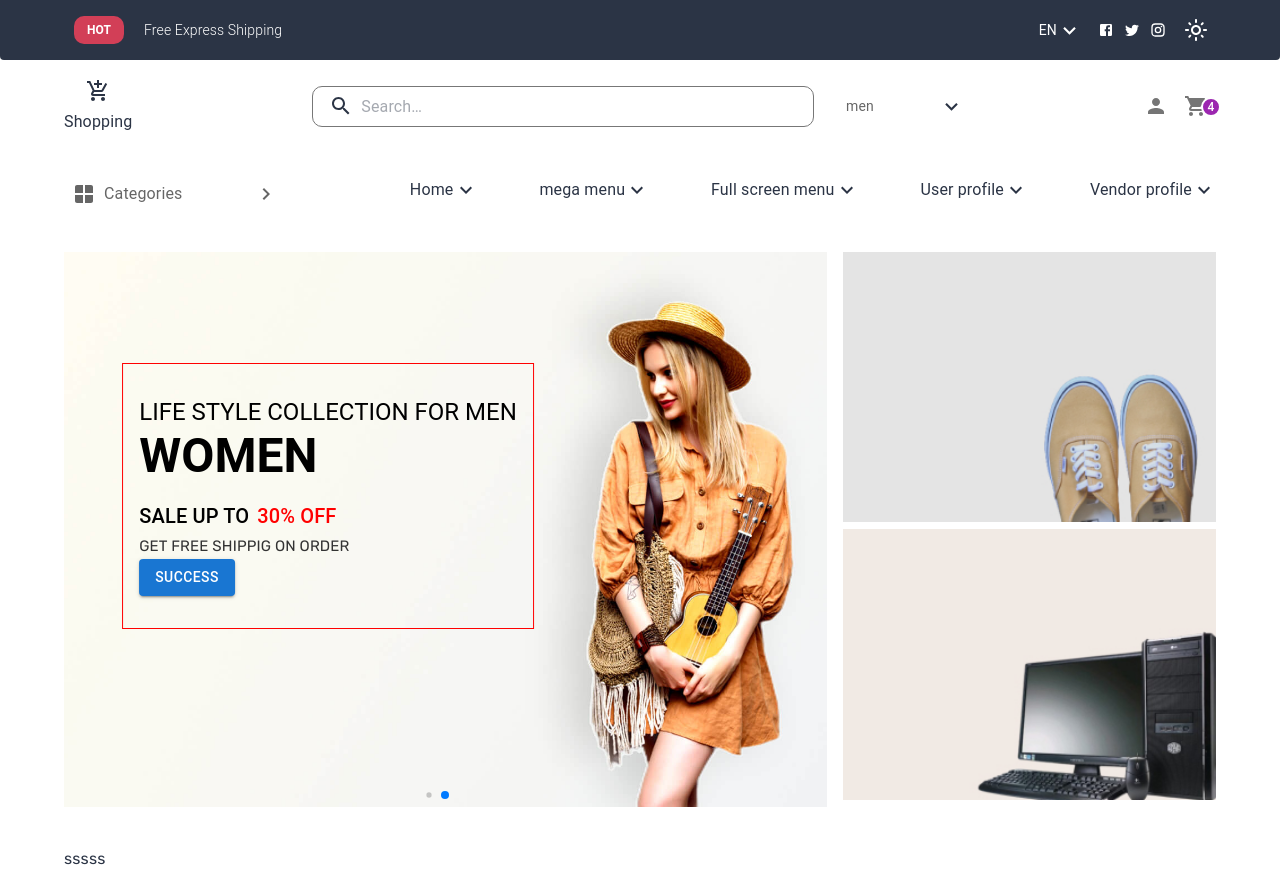
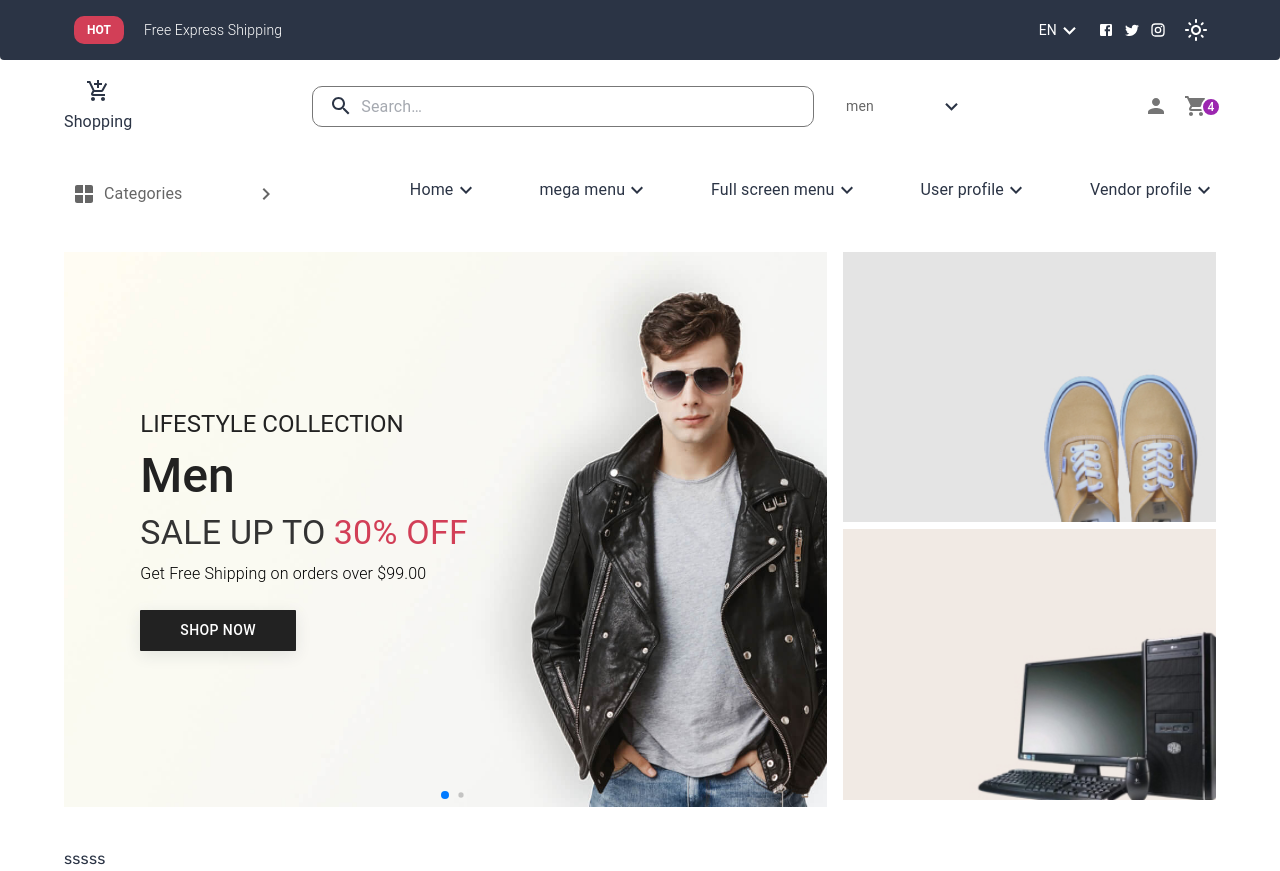
Before and after one commit to MohamedMahmoud9797/e-commerce-vite, a React (Vite) app in the folder my-react-app/: page / in a window 1280 px wide. Built offline with nearby package versions, Linux system fonts and the light colour scheme; a web font is replaced by a local one.

Commit message:
modified:   my-react-app/src/components/hero/Hero .jsx

```diff
--- a/my-react-app/src/components/hero/Hero .jsx
+++ b/my-react-app/src/components/hero/Hero .jsx
@@ -4,7 +4,7 @@ import React from "react";
 
 // Import Swiper styles
 import { Swiper, SwiperSlide } from "swiper/react";
-import { Autoplay, Pagination, Navigation } from "swiper/modules";
+import {  Pagination, } from "swiper/modules";
 import { Grid, Container, Box, Typography, Button, Stack, useTheme } from "@mui/material";
 // Import Swiper styles
 import "swiper/css";
@@ -24,85 +24,105 @@ const Hero = () => {
           {/* left side grid item */}
           <Grid item md={8} xs={12}>
           <Swiper
+          loop={true}
           pagination={{
             dynamicBullets: true,
           }}
+          modules={[Pagination]}
           className="mySwiper"
-              autoplay={{
-                delay: 2500,
-                disableOnInteraction: false,
-              }}
-              modules={[Autoplay, Pagination, Navigation]}
-              navigation={true}
-              sx={{}}
+        >
+          {sliderData.map((item) => {
+            return (
+              <SwiperSlide key={item.link} className="parent-slider">
+                <img src={item.image} alt="" />
+                <Box
+                  sx={{
+                    [theme.breakpoints.up("sm")]: {
+                      position: "absolute",
+                      left: "10%",
+                      textAlign: "left",
+                    },
 
-            >
-            {sliderData.map((data) => (
-              <SwiperSlide key={data.text} position={"relative"} className="parent-slider" >
-              <img src={data.image} />
-                <Box
-                  className="border"
-                  sx={{
-                    position: "absolute",
-                    top: "20%",
-                    left: "40%",
-                    transform: "translate(-60%)",
-                    textAlign: "start",
-                    py: 4,
-                    textTransform: "uppercase",
-                    px: 2,
+                    [theme.breakpoints.down("sm")]: {
+                      pt: 4,
+                      pb: 6,
+                    },
                   }}
                 >
-                  <Typography variant="h5" sx={{ color: "#000" }}>
-                    LIFE STYLE COLLECTION FOR MEN{" "}
+                  <Typography
+                    sx={{
+                      color: "#222",
+                    }}
+                    variant="h5"
+                  >
+                    LIFESTYLE COLLECTION
                   </Typography>
+
                   <Typography
+                    sx={{
+                      color: "#222",
+                      fontWeight: 500,
+                      my: 1,
+                    }}
                     variant="h3"
+                  >
+                    {item.text}
+                  </Typography>
+
+                  <Stack
                     sx={{
-                      fontWeight: "bold",
-                      mb: 2,
-                      textAlign: "start",
-                      color: "#000",
+                      justifyContent: { xs: "center", sm: "left" },
                     }}
+                    direction={"row"}
+                    alignItems={"center"}
                   >
-                    {data.text}
+                    <Typography color={"#333"} mr={1} variant="h4">
+                      SALE UP TO
                     </Typography>
-                  <Stack direction={"row"} spacing={1} alignItems={"center"}>
-                    <Typography variant="h6" sx={{ color: "#000" }}>
-                      sale up to{" "}
-                    </Typography>
-                    <Typography
-                      className="sale-percent"
-                      variant="h6"
-                      color={"red"}
-                    >
-                      30% off
+                    <Typography color={"#D23F57"} variant="h4">
+                      30% OFF
                     </Typography>
                   </Stack>
                   <Typography
-                    variant="h7"
-                    sx={{ fontSize: "15px", color: "#333" }}
+                    sx={{
+                      color: "#000",
+                      fontWeight: 300,
+                      my: 1,
+                    }}
+                    variant="body1"
                   >
-                    get free shippig on order{" "}
+                    Get Free Shipping on orders over $99.00
                   </Typography>
-                  <br />
-                  <Button display={"block"} variant="contained">
-                    Success
+
+                  <Button
+                    sx={{
+                      px: 5,
+                      py: 1,
+                      mt: 2,
+                      backgroundColor: "#222",
+                      boxShadow: "0px 4px 16px rgba(43, 52, 69, 0.1)",
+                      color: "#fff",
+                      borderRadius: "1px",
+                      "&:hover": {
+                        bgcolor: "#151515",
+                        boxShadow: "0px 4px 16px rgba(43, 52, 69, 0.1)",
+                      },
+                    }}
+                    variant="contained"
+                  >
+                    shop now
                   </Button>
                 </Box>
               </SwiperSlide>
-            ))}
+            );
+          })}
         </Swiper>
+
           </Grid>
 
           {/* right  side grid item */}
           <Grid item md={4}>
             <Grid
-              xs={{
-                display: "flex",
-                direction: "row",
-                justifyContent: "space-between",
-              }}
             >
               <Box>
                 <img
--- a/my-react-app/src/components/hero/slider.css
+++ b/my-react-app/src/components/hero/slider.css
@@ -24,7 +24,7 @@
 
   @media (max-width: 600px) {
 
-    .parent-slider img {
+    .parent-slider  img {
       display: none;
 
     }
```
Lines whose indentation alone changed are shown as unchanged.
